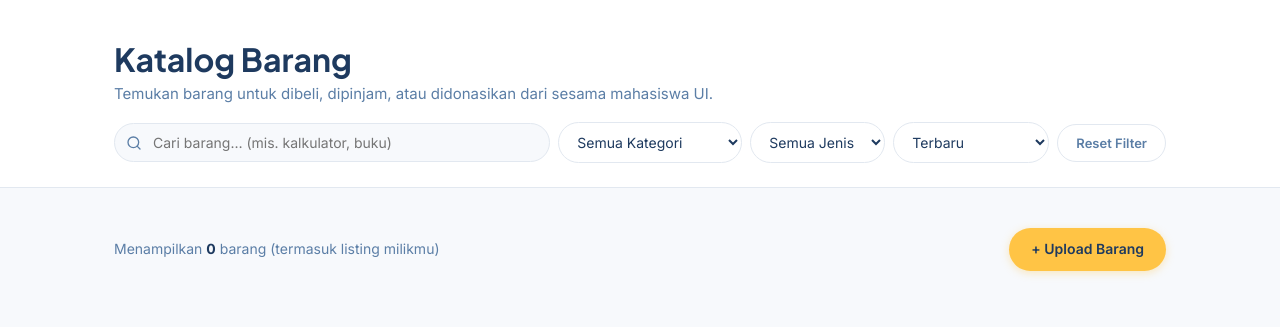
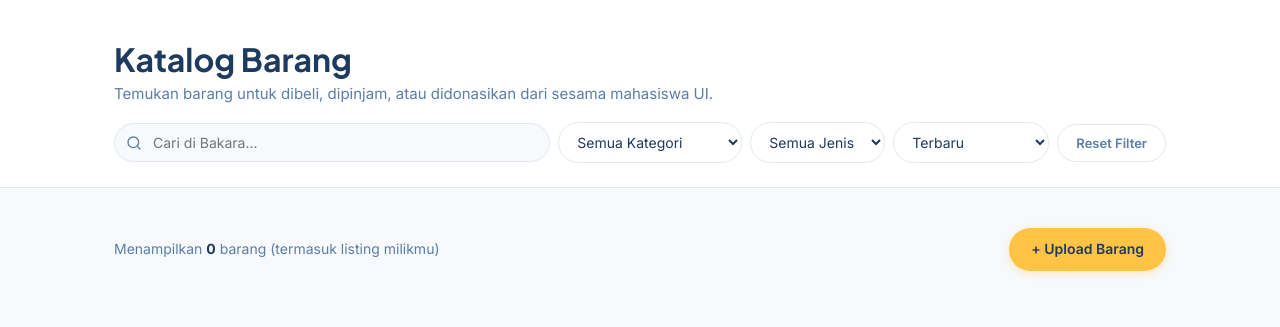
Before and after one commit to kelompok-7-pbp-c/Bakara, a Django app: page /katalog/ in a window 1280 px wide. Shown: the part 72-399 px from the top of the page. Run offline with Django 5.2, Linux system fonts and the light colour scheme; the visitor is signed in with stand-in values (Sample User, id 1); data comes from the database, SQL or seed files in the repository; data that the repository does not hold is empty.

Commit message:
refactor(katalog): naturalize search placeholder and toggle upload cta by listing presence

```diff
--- a/templates/katalog/katalog.html
+++ b/templates/katalog/katalog.html
@@ -22,7 +22,7 @@
                     type="search"
                     name="q"
                     value="{{ search_query }}"
-                    placeholder="Cari barang… (mis. kalkulator, buku)"
+                    placeholder="Cari di Bakara..."
                     class="search-input"
                     id="search-input"
                     autocomplete="off"
@@ -67,7 +67,7 @@
                 {% if user.is_authenticated %}(termasuk listing milikmu){% else %}tersedia{% endif %}
             </p>
             {% if user.is_authenticated %}
-            <a href="{% url 'katalog:tambah_barang' %}" class="btn btn-primary" id="btn-tambah-barang-page">
+            <a href="{% url 'katalog:tambah_barang' %}" class="btn btn-primary" id="btn-open-modal-tambah">
                 + Upload Barang
             </a>
             {% endif %}
@@ -134,12 +134,15 @@
 
         <!-- CTA Upload -->
         {% if user.is_authenticated %}
+            <!--- Hanya tampil jika pengguna belum pernah mengunggah barang sama sekali -->
+            {% if not user.barang_listing.exists %}
             <div class="katalog-cta-bar">
                 <p>Punya barang yang tidak terpakai? Bagikan ke sesama mahasiswa UI!</p>
                 <a href="{% url 'katalog:tambah_barang' %}" class="btn btn-primary">
                     + Upload Barang
                 </a>
             </div>
+            {% endif %}
         {% else %}
         <div class="katalog-cta-bar">
             <p>Masuk untuk mulai berbagi atau mencatat minatmu pada barang ini.</p>
@@ -155,7 +158,10 @@
      aria-modal="true" aria-labelledby="modal-title-tambah">
     <div class="modal-box">
         <div class="modal-header">
-            <h2 id="modal-title-tambah">Upload Barang (AJAX)</h2>
+            <h2 id="modal-title-tambah">Upload Barang Cepat</h2>
+            <p class="modal-subtitle" style="font-size: 0.85rem; color: var(--color-muted); margin-top: 2px;">
+                Isi formulir ringkas di bawah atau gunakan form penuh untuk opsi lengkap.
+            </p>
             <button id="btn-close-modal-tambah" class="modal-close" aria-label="Tutup">&times;</button>
         </div>
 
```
Lines whose indentation alone changed are shown as unchanged.
